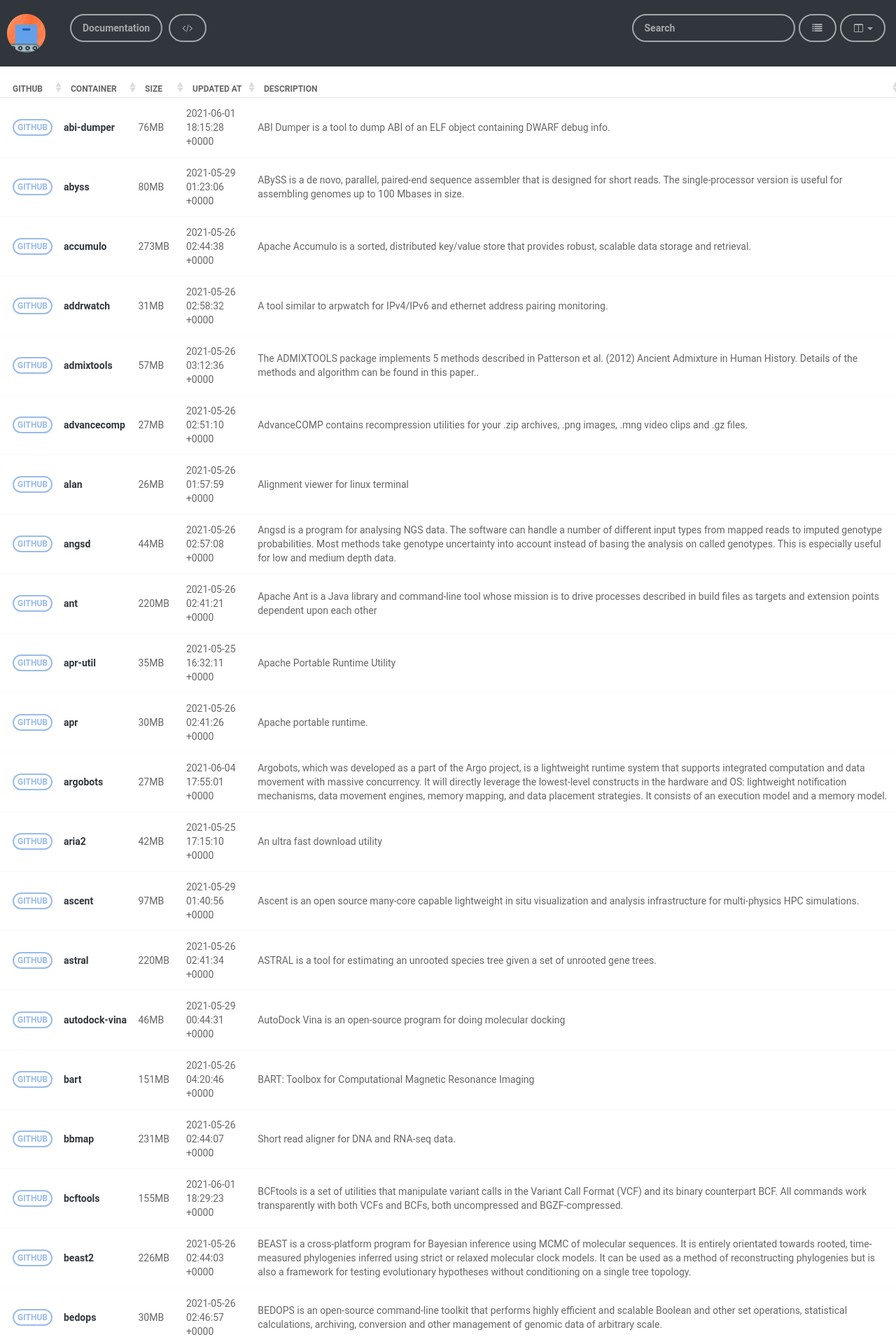
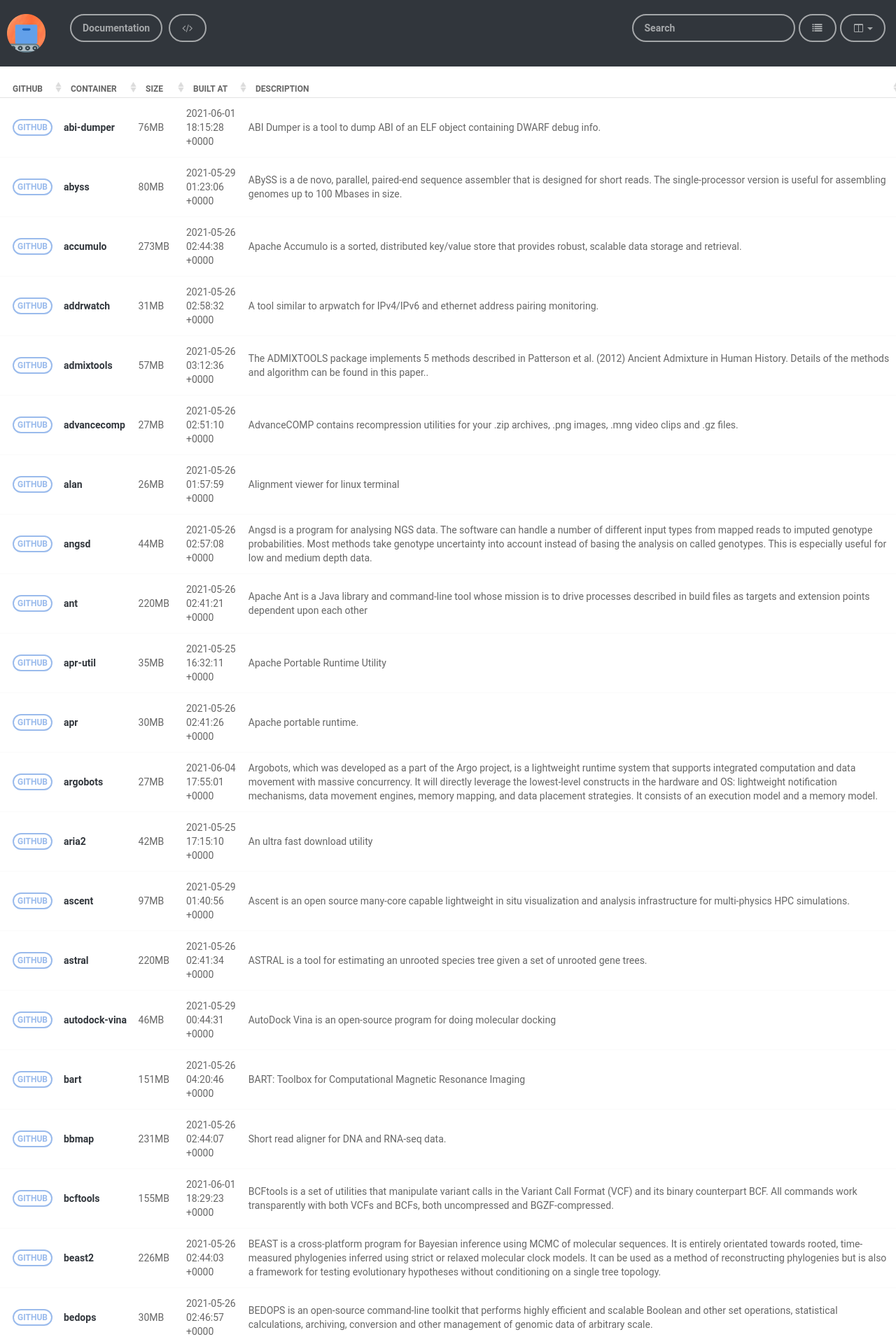
Before and after one commit to autamus/registry, a Jekyll site: the page built from pages/index.md, in a window 1280 px wide. Shown: the top 1920 px of the page at 70% size. Built offline with Jekyll 4.4.1, drawn with Linux system fonts in a browser that asks for light colours; nearby versions of some CDN libraries.

Commit message:
Update Table Header

```diff
--- a/_includes/table.html
+++ b/_includes/table.html
@@ -16,7 +16,7 @@
              <th data-field="github" data-sortable="true">github</th>
              <th data-field="container" data-sortable="true">container</th>
              <th data-field="size" data-sortable="true">size</th>
-             <th data-field="built at" data-sortable="true">updated at</th>
+             <th data-field="updated_at" data-sortable="true">built at</th>
              <th data-field="description" data-sortable="true">description</th>
           </thead>
               <tbody>
```
